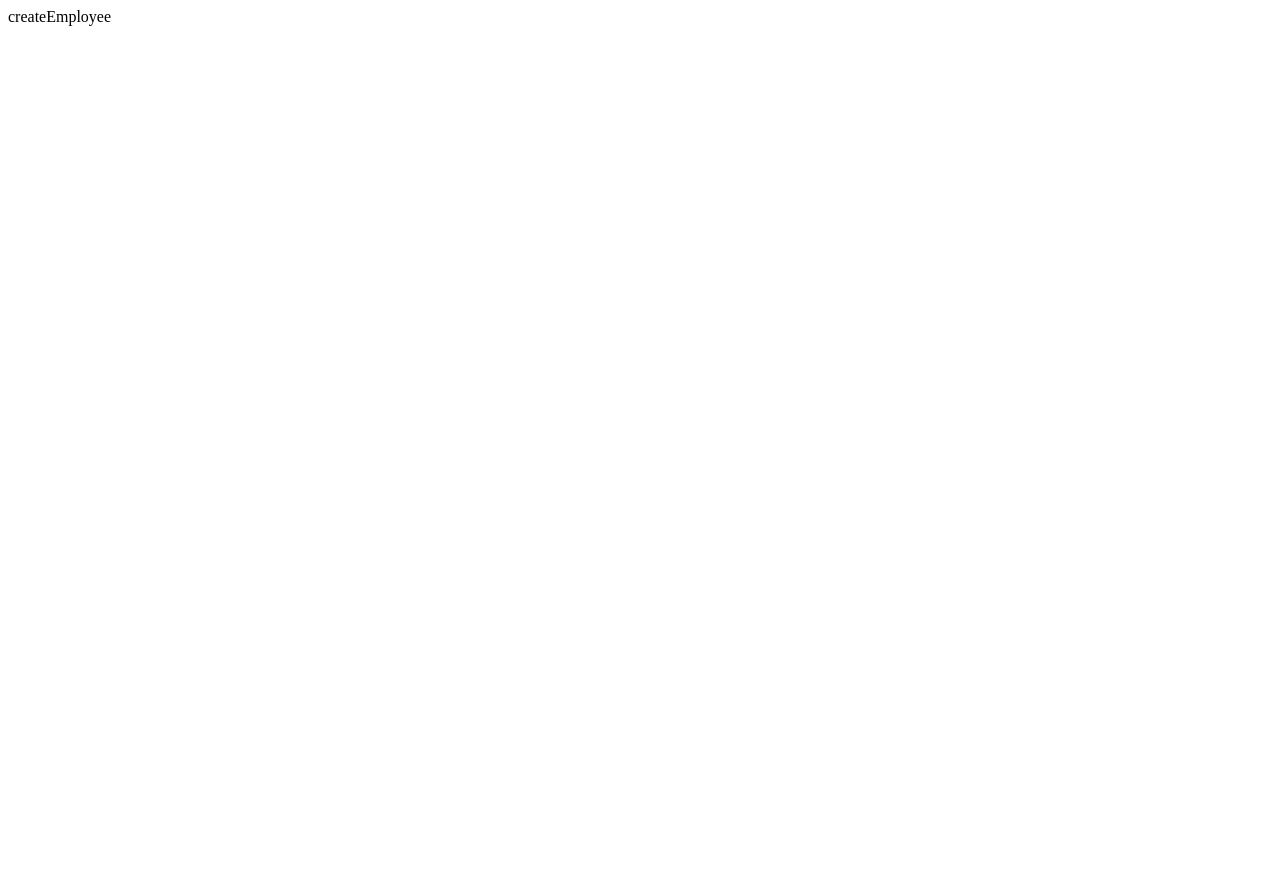
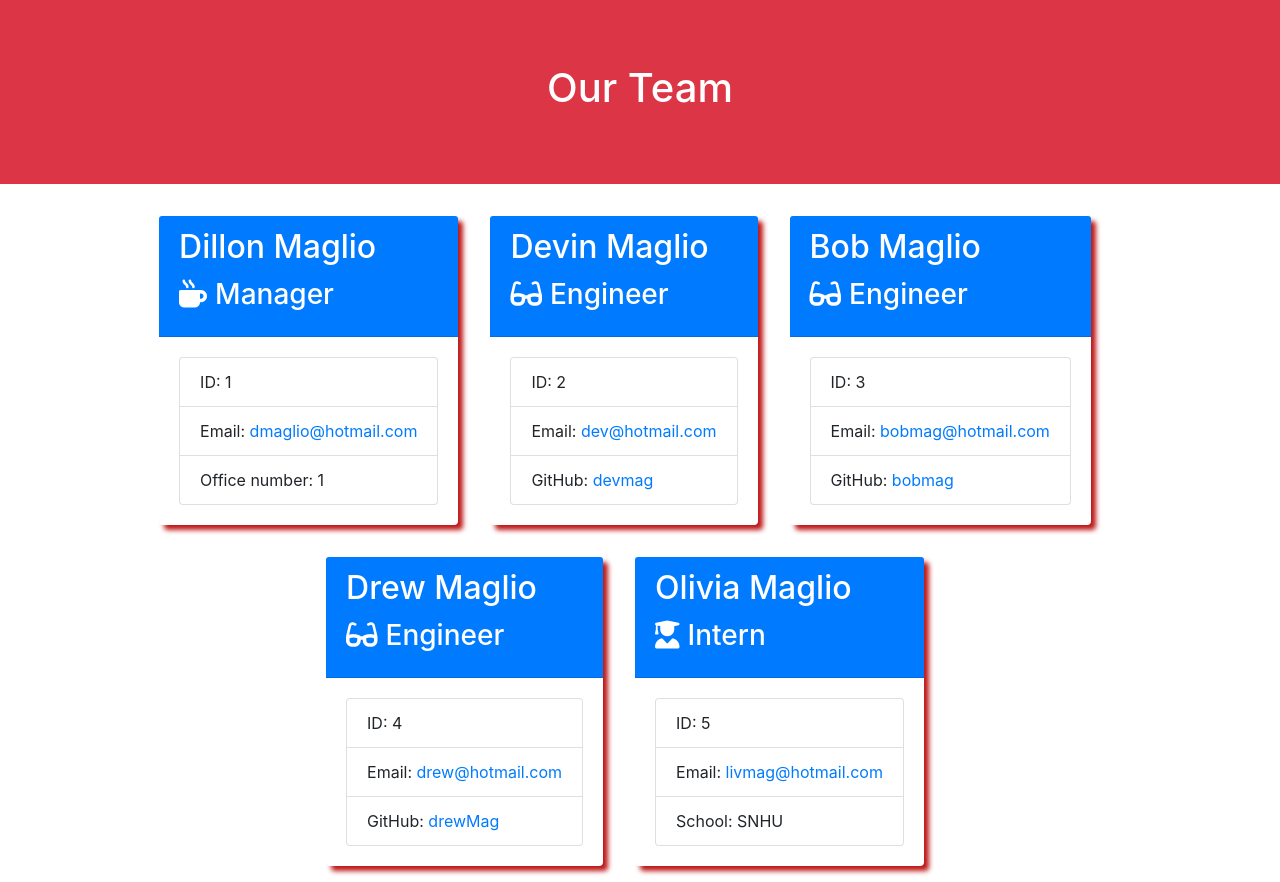
Before and after one commit to Dmagzzz/Object-Oriented-Programming-Challenge-Team-Profile-Generator-10, a plain HTML site: page index.html in a window 1280 px wide. Before the commit the page ends 800 px from the top, so only its background shows below. Drawn offline with nearby package versions, Linux system fonts and the light colour scheme.

Commit message:
HTML and css

```diff
--- a/index.html
+++ b/index.html
@@ -1 +1,109 @@
-createEmployee
+<!DOCTYPE html>
+<html lang="en">
+
+<head>
+    <meta charset="UTF-8" />
+    <meta name="viewport" content="width=device-width, initial-scale=1.0" />
+    <meta http-equiv="X-UA-Compatible" content="ie=edge" />
+    <title>My Squad</title>
+    <link rel="stylesheet" href="https://stackpath.bootstrapcdn.com/bootstrap/4.3.1/css/bootstrap.min.css"
+        integrity="sha384-ggOyR0iXCbMQv3Xipma34MD+dH/1fQ784/j6cY/iJTQUOhcWr7x9JvoRxT2MZw1T" crossorigin="anonymous">
+    <link rel="stylesheet" href="style.css">
+    <script src="https://kit.fontawesome.com/c502137733.js"></script>
+</head>
+
+<body>
+    <div class="container-fluid">
+        <div class="row">
+            <div class="col-12 jumbotron mb-3 team-heading bg-danger">
+                <h1 class="text-center text-white">Our Team</h1>
+            </div>
+        </div>
+    </div>
+    <div class="container">
+        <div class="row">
+            <div class="row team-area col-12 d-flex justify-content-center">
+
+                <div class="card employee-card">
+                    <div class="card-header bg-primary text-white">
+                        <h2 class="card-title">Dillon Maglio</h2>
+                        <h3 class="card-title"><i class="fas fa-mug-hot mr-2"></i>Manager</h3>
+                    </div>
+                    <div class="card-body">
+                        <ul class="list-group">
+                            <li class="list-group-item">ID: 1</li>
+                            <li class="list-group-item">Email: <a
+                                    href="mailto:dmaglio@hotmail.com">dmaglio@hotmail.com</a></li>
+                            <li class="list-group-item">Office number: 1</li>
+                        </ul>
+                    </div>
+                </div>
+
+                <div class="card employee-card">
+                    <div class="card-header bg-primary text-white">
+                        <h2 class="card-title">Devin Maglio</h2>
+                        <h3 class="card-title"><i class="fas fa-glasses mr-2"></i>Engineer</h3>
+                    </div>
+                    <div class="card-body">
+                        <ul class="list-group">
+                            <li class="list-group-item">ID: 2</li>
+                            <li class="list-group-item">Email: <a href="mailto:dev@hotmail.com">dev@hotmail.com</a></li>
+                            <li class="list-group-item">GitHub: <a href="https://github.com/devmag" target="_blank"
+                                    rel="noopener noreferrer">devmag</a></li>
+                        </ul>
+                    </div>
+                </div>
+
+                <div class="card employee-card">
+                    <div class="card-header bg-primary text-white">
+                        <h2 class="card-title">Bob Maglio</h2>
+                        <h3 class="card-title"><i class="fas fa-glasses mr-2"></i>Engineer</h3>
+                    </div>
+                    <div class="card-body">
+                        <ul class="list-group">
+                            <li class="list-group-item">ID: 3</li>
+                            <li class="list-group-item">Email: <a href="mailto:bobmag@hotmail.com">bobmag@hotmail.com</a>
+                            </li>
+                            <li class="list-group-item">GitHub: <a href="https://github.com/bobmag" target="_blank"
+                                    rel="noopener noreferrer">bobmag</a></li>
+                        </ul>
+                    </div>
+                </div>
+
+                <div class="card employee-card">
+                    <div class="card-header bg-primary text-white">
+                        <h2 class="card-title">Drew Maglio</h2>
+                        <h3 class="card-title"><i class="fas fa-glasses mr-2"></i>Engineer</h3>
+                    </div>
+                    <div class="card-body">
+                        <ul class="list-group">
+                            <li class="list-group-item">ID: 4</li>
+                            <li class="list-group-item">Email: <a href="mailto:drew@hotmail.com">drew@hotmail.com</a>
+                            </li>
+                            <li class="list-group-item">GitHub: <a href="https://github.com/drewMag" target="_blank"
+                                    rel="noopener noreferrer">drewMag</a></li>
+                        </ul>
+                    </div>
+                </div>
+
+                <div class="card employee-card">
+                    <div class="card-header bg-primary text-white">
+                        <h2 class="card-title">Olivia Maglio</h2>
+                        <h3 class="card-title"><i class="fas fa-user-graduate mr-2"></i>Intern</h3>
+                    </div>
+                    <div class="card-body">
+                        <ul class="list-group">
+                            <li class="list-group-item">ID: 5</li>
+                            <li class="list-group-item">Email: <a
+                                    href="mailto:livmag@hotmail.com">livmag@hotmail.com</a></li>
+                            <li class="list-group-item">School: SNHU</li>
+                        </ul>
+                    </div>
+                </div>
+
+            </div>
+        </div>
+    </div>
+</body>
+
+</html>
--- /dev/null
+++ b/style.css
@@ -0,0 +1,14 @@
+.employee-card {
+    box-shadow: 5px 5px 5px rgb(189, 23, 23);
+    margin: 1rem;
+    border: none;
+}
+
+.jumbotron {
+    border-radius: 0;
+}
+
+
+.card-body {
+    background-color: rgba(50, 41, 41, 0);
+}
```
